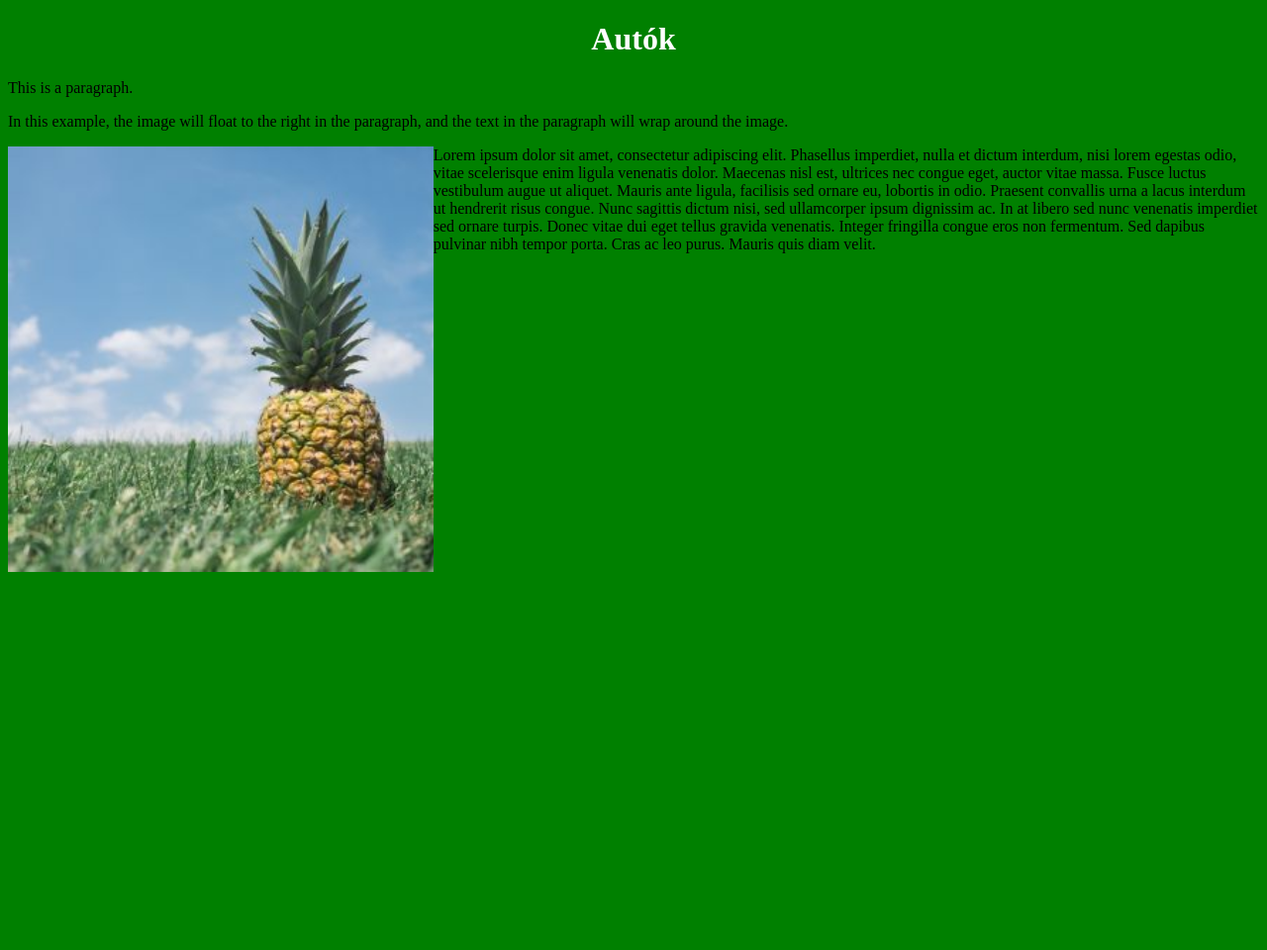
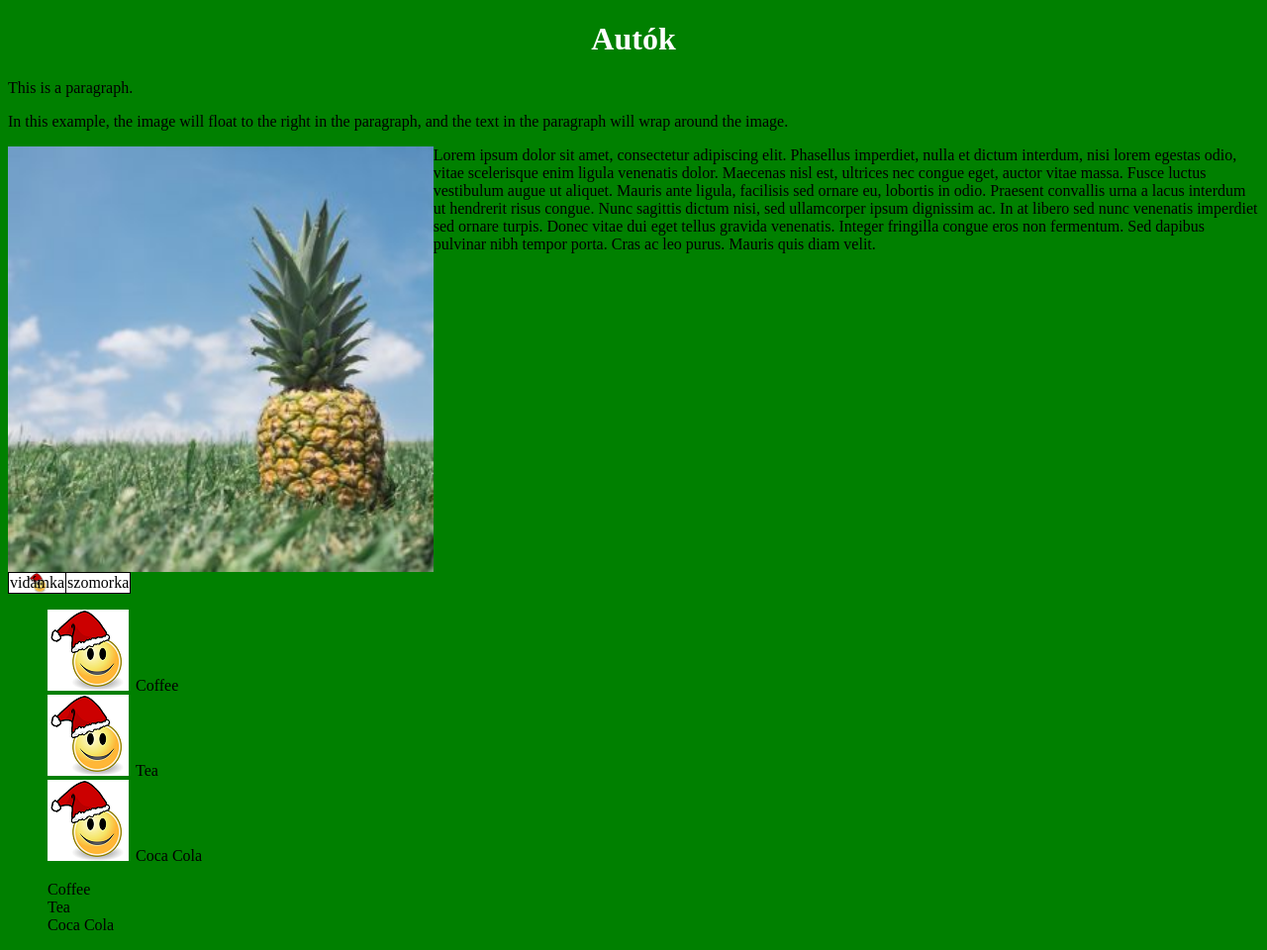
Before and after one commit to doubledumb/oraimunka-2024.10.11, a plain HTML site: page index.html in a window 1280 px wide. Shown: the whole page at 99% size. Before the commit the page ends 800 px from the top, so only its background shows below. Drawn offline with Linux system fonts and the light colour scheme.

Commit message:
4.feladatig

```diff
--- a/index.html
+++ b/index.html
@@ -22,5 +22,21 @@
             nunc venenatis imperdiet sed ornare turpis. Donec vitae dui eget tellus gravida venenatis. Integer
             fringilla congue eros non fermentum. Sed dapibus pulvinar nibh tempor porta. Cras ac leo purus.
             Mauris quis diam velit.</p>
+    <table>
+        <tr>
+            <td id="elso"> vidámka</td>
+            <td>szomorka</td>
+        </tr>
+    </table>
+    <ul>
+        <li>Coffee</li>
+        <li>Tea</li>
+        <li>Coca Cola</li>
+    </ul>
+    <ol >
+        <li>Coffee</li>
+        <li>Tea</li>
+        <li>Coca Cola</li>
+    </ol>
 </body>
 </html>
--- a/megjelenes.css
+++ b/megjelenes.css
@@ -15,3 +15,27 @@ img{
     width: 34%;
     height: auto;
 }
+table, td{
+    border: black solid 1px;
+    border-collapse: collapse;
+
+}
+table{
+    clear: both;
+    background-color: white;
+}
+#elso{
+    background-image: url("smiley2.png");
+    background-size: contain;
+    background-repeat: no-repeat;
+    background-position: center center;
+}
+ul>li{
+    list-style-image: url("smiley2.png");
+    list-style-position: inside;
+}
+
+ol>li{
+    list-style-type: none;
+    list-style: none;
+}
```
